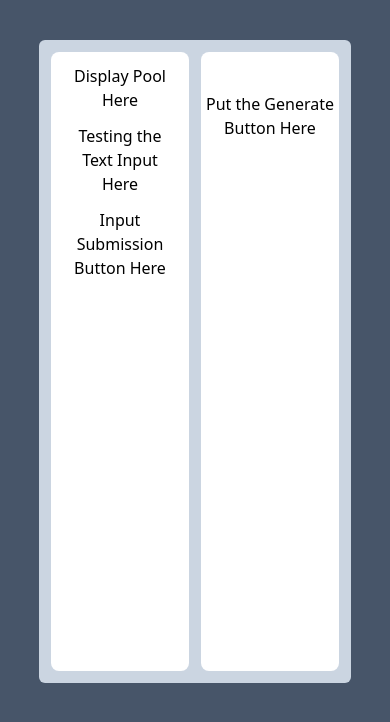
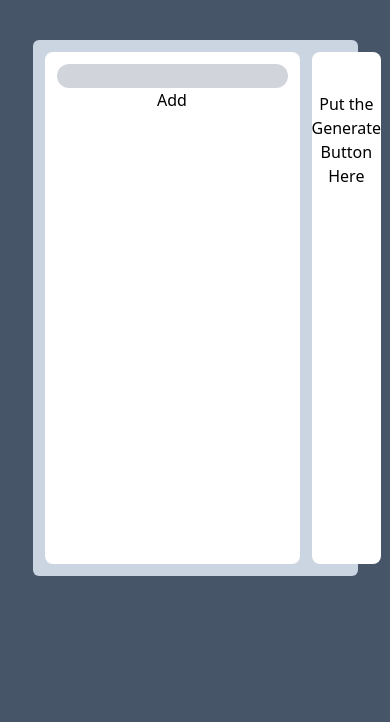
Before and after one commit to HLMelton/Seere, a Vue app: page / in a window 390 px wide. Shown: the top 722 px of the page. Built offline with nearby package versions, Linux system fonts and the light colour scheme.

Commit message:
reactivity but mobile is broken

```diff
--- a/src/App.vue
+++ b/src/App.vue
@@ -14,7 +14,7 @@ export default {
 
 <template>
   <div class="bg-slate-600 h-screen w-screen pt-10">
-    <div class="bg-slate-300 h-[80%] w-[80%] mx-auto flex space-x-3 pt-3 pb-3 px-3 rounded-md">
+    <div class="bg-slate-300 h-4/6 w-10/12 mx-auto flex space-x-3 pt-3 pb-3 px-3 rounded-md">
     <!-- TODO: Fix CSS Classes to be an abstract style for the container -->
       <div class="bg-white flex-1 rounded-lg">
         <BingoInput />
--- a/src/components/BingoDisplay.vue
+++ b/src/components/BingoDisplay.vue
@@ -1,26 +1,26 @@
 <script lang="ts">
+import { defineComponent } from 'vue';
 import { useLibraryStore } from '../store/library';
-import { ref } from 'vue';
+import { storeToRefs } from 'pinia';
 
-export default {
+export default defineComponent({
     setup() {
         const store = useLibraryStore();
-        const testArray = ref([])
 
-        return testArray
+        const { cards } = storeToRefs(store);
+        console.log(cards)
+        return { store, cards }
     },
-    methods:{
-
-    }
-}
+})
 </script>
 
 <template>
     <div class="grid grid-cols-5 space-y-1 space-x-1 p-5">
-        <!-- add randomization of each vslot and map each randomized element in the array to each slot. -->
-        <!-- Also abstract the classes into custom card components -->
-        <li v-for="card in testArray"> {{ card }}</li>
-
+        <!-- Abstract the classes into custom card components -->
+        <!-- Aight we got reactivity, now lets randomize it -->
+        <div v-for="cardItem in cards" :key="cardItem.id" class="bg-blue-300 text-center p-1 rounded-md">
+            <span> {{ cardItem.card }} </span>
+        </div>
     </div>
     <h1 class="text-center">
         Put the Generate Button Here
--- a/src/components/BingoInput.vue
+++ b/src/components/BingoInput.vue
@@ -1,27 +1,44 @@
 <script lang="ts">
+import {ref, defineComponent} from 'vue';
 import { useLibraryStore } from '../store/library';
+import { storeToRefs } from 'pinia';
 
-export default {
+export default defineComponent({
     setup() {
+        const card = ref("")
         const store = useLibraryStore();
+
+        const { cards } = storeToRefs(store);
+
+        function addCard(cardInput: string){
+            if (cardInput.length === 0) {
+                return;
+            }
+            store.addCard(cardInput)
+            console.log(card.value)
+            card.value="";
+        }
+
+        return{ card, cards, addCard, store };
     },
-    methods:{
-
-    }
-}
+})
 </script>
 
 <template>
     <div class="flex flex-col space-y-3 p-3">
 
-        <h1 class="text-center flex-1">
-            Display Pool Here
-        </h1>
-        <h1 class="text-center flex-1">
-            Testing the Text Input Here
-        </h1>
-        <h1 class="text-center flex-1">
-            Input Submission Button Here
-        </h1>
+    <!-- Add proper stylings for the input area -->
+        <form @submit.prevent="addCard(card)" class="flex flex-col">
+            <input v-model="card" type="text" class="bg-gray-300 rounded-xl text-center" /><button>Add</button>
+        </form>
+
+    <!-- Add proper stylings for the diplay of the library area. Potentially eject into modal display -->
+        <div class="">
+            <div v-for="cardItem in cards" :key="cardItem.id" class="bg-blue-300 text-center p-1 rounded-md">
+                <span> {{ cardItem.card }} </span>
+            </div>
+        </div>
+
+
     </div>
 </template>
--- a/src/store/library.ts
+++ b/src/store/library.ts
@@ -1,35 +1,19 @@
 import { defineStore } from 'pinia';
+import { ref, reactive} from 'vue';
 
-export interface Product {
-  id: number;
-  title: string;
-  price: number;
-  description: string;
-  category: string;
-  image: string;
+interface Card {
+  card: String;
+  id: Number;
 }
 
-interface LibraryState {
-  items: Record<string, Product>;
-}
-
-export const useLibraryStore = defineStore({
-  id: 'library',
-
-  state: (): LibraryState => ({
-    items: {},
+export const useLibraryStore = defineStore('library', {
+  state: () => ({
+    cards: [] as Card[],
+    id: 0,
   }),
-
-  getters: {
-    list(): Product[] {
-      return this.ids.map((i) => this.items[i]);
-    },
-
-    loaded(): boolean {
-      return this.ids.length > 0;
-    },
+  actions: {
+    addCard(card: string) {
+      this.cards.push({card, id: this.id++})
+    }
   },
-
-  actions: {}
-
 });
--- a/tsconfig.json
+++ b/tsconfig.json
@@ -20,6 +20,6 @@
     "noUnusedParameters": true,
     "noFallthroughCasesInSwitch": true
   },
-  "include": ["src/**/*.ts", "src/**/*.d.ts", "src/**/*.tsx", "src/**/*.vue"],
+  "include": ["src/**/*.ts", "src/**/*.d.ts", "src/**/*.tsx", "src/**/*.vue", "src/store/library.ts"],
   "references": [{ "path": "./tsconfig.node.json" }]
 }
```
